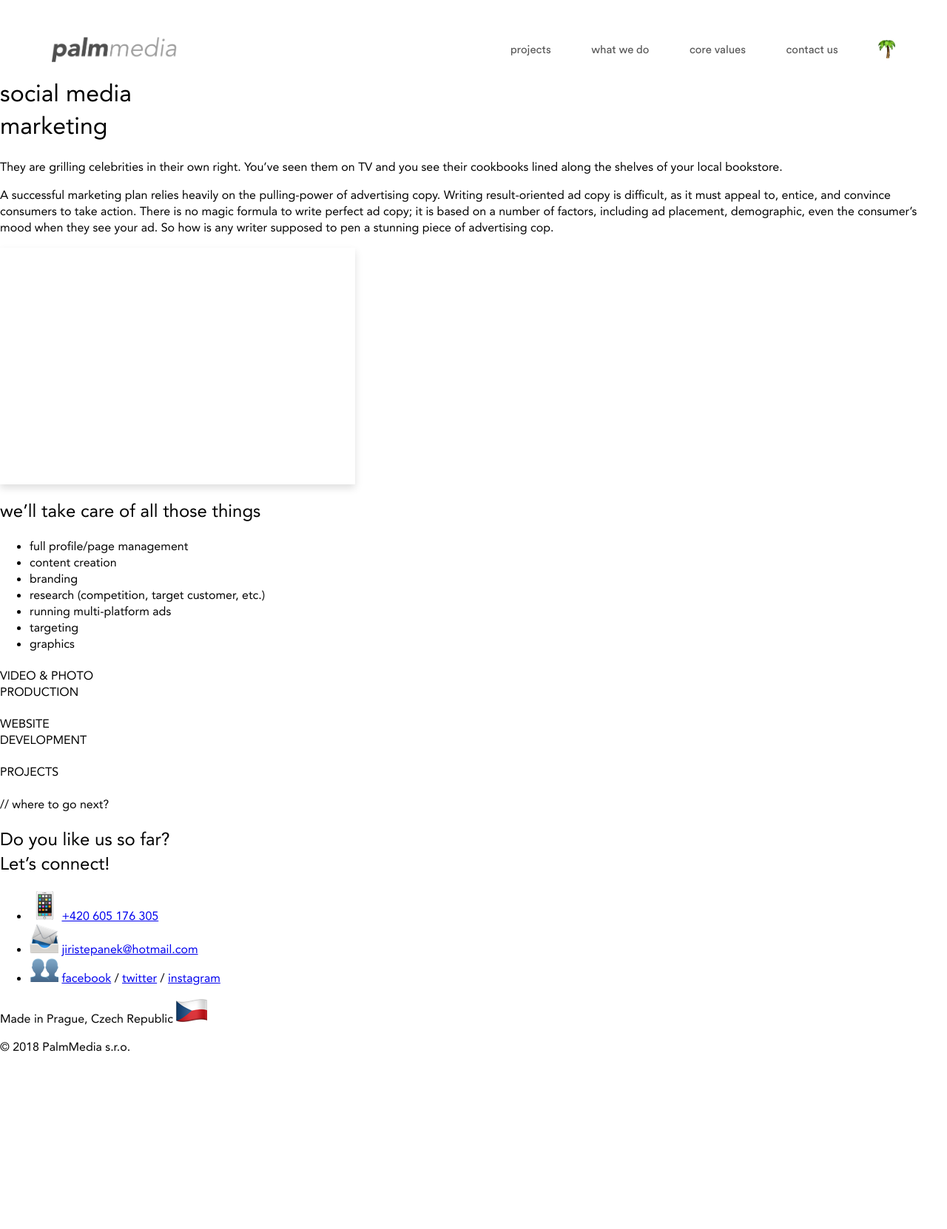
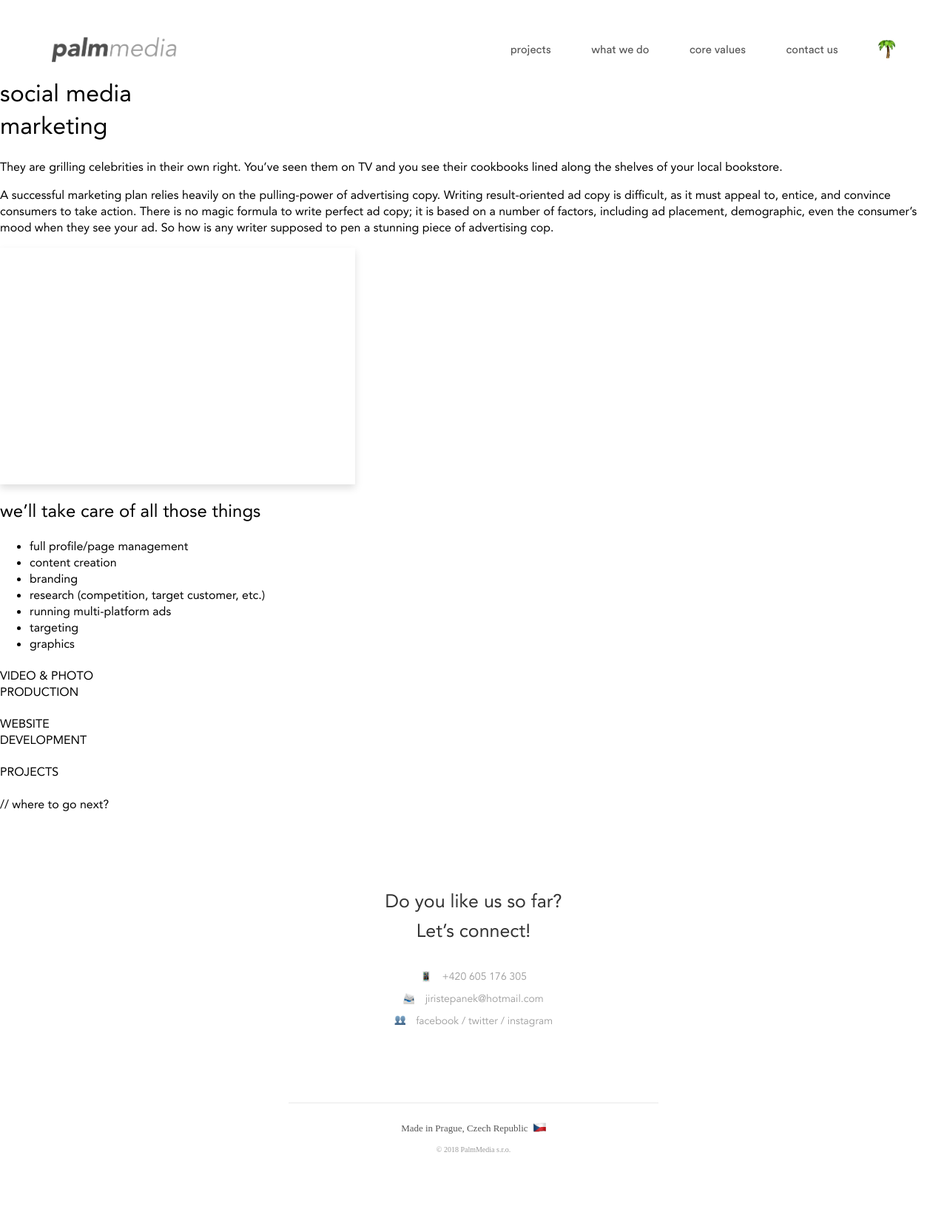
Before and after one commit to StyvekDrtic/palmmedia.cz, a Jekyll site: the page built from social_media_marketing.html, in a window 1280 px wide. Shown: the whole page at 74% size. Built offline with Jekyll 4.4.1, drawn with Linux system fonts in a browser that asks for light colours; nearby versions of some CDN libraries; some web fonts are replaced; before the commit the page ends 1427 px from its top, so only the background shows below that.

Commit message:
desktop homepage

```diff
--- a/_includes/core_values.html
+++ b/_includes/core_values.html
@@ -6,6 +6,7 @@
     </div>
     <p>Tattooed woke hell of, tousled vice yr af kombucha. Typewriter glossier selvage single-origin coffee, cronut kogi swag. You probably haven't heard of them pug hoodie sustainable messenger.<br><br>Letterpress food truck readymade 90's intelligentsia before they sold out affogato schlitz chicharrones. Pickled umami cred austin kinfolk woke.</p>
   </div>
+  <div class="line"></div>
   <div class="rightValue">
     <p>Photo booth mixtape blog leggings, health goth poutine portland raw denim heirloom vice stumptown post-ironic. Pop-up art party twee paleo humblebrag VHS four heard of them locavore.<br><br>Pickled thundercats actually franzen cronut edison bulb, truffaut kogi. Literally bespoke tacos narwhal tumblr listicle fanny pack hella intelligentsia.</p>
     <div class="heading">
@@ -13,6 +14,7 @@
       <img src="assets/img/e_selfie.png" alt="selfie">
     </div>
   </div>
+  <div class="line"></div>
   <div class="leftValue">
     <div class="heading">
       <h2>being cool</h2>
--- /dev/null
+++ b/_sass/_core_values.scss
@@ -0,0 +1,75 @@
+.coreValues {
+  max-width: 900px;
+  width: calc(100% - 40px);
+  margin: 0 auto;
+  margin-bottom: 140px;
+
+  h2 {
+    font-family: Mon;
+    font-size: 31px;
+    color: #4A4A4A;
+    margin-top: 15px;
+    margin-bottom: 25px;
+  }
+
+  p {
+    font-family: AveRoman;
+    font-size: 16px;
+    color: #4A4A4A;
+    line-height: 25px;
+    width: 400px;
+    margin-bottom: 0;
+  }
+
+  .line {
+    height: 1px;
+    width: 500px;
+    margin: 0 auto;
+    background: #E5E5E5;
+  }
+
+  img {
+    max-width: 48px;
+  }
+
+  .leftValue {
+    position: relative;
+
+    .heading {
+      position: absolute;
+      top: 0;
+      right: calc(50% + 50px);
+      text-align: right;
+    }
+
+    p {
+      margin-left: calc(50% + 50px);
+      text-align: left;
+    }
+
+    &:first-child {
+      margin-bottom: 80px;
+    }
+
+    &:last-child {
+      margin-top: 80px;
+    }
+  }
+
+  .rightValue {
+    position: relative;
+    margin: 80px auto;
+
+    .heading {
+      position: absolute;
+      top: 0;
+      left: calc(50% + 50px);
+      text-align: left;
+    }
+
+    p {
+      margin-left: 0;
+      text-align: right;
+    }
+  }
+}
--- /dev/null
+++ b/_sass/_footer.scss
@@ -0,0 +1,104 @@
+footer {
+  margin-top: 100px;
+
+  .contacts {
+    margin-bottom: 100px;
+
+    h2 {
+      font-family: AveRoman;
+      font-size: 25px;
+      color: #343434;
+      line-height: 40px;
+      text-align: center;
+      margin: 0;
+      margin-bottom: 30px;
+    }
+
+    ul {
+      padding: 0;
+
+      li {
+        list-style: none;
+        text-align: center;
+        margin: 0;
+        margin-bottom: 8px;
+
+        img {
+          max-width: 15px;
+          max-height: 18px;
+          position: relative;
+          margin-right: 10px;
+        }
+
+        span {
+          font-family: AveBook;
+          font-size: 14px;
+          color: #9B9B9B;
+          text-decoration: none;
+
+          a {
+            font-family: AveBook;
+            font-size: 14px;
+            color: #9B9B9B;
+            text-decoration: none;
+          }
+        }
+
+        &:last-child {
+          margin-bottom: 0;
+        }
+
+        &:nth-child(1) {
+          img {
+            top: 3px;
+          }
+        }
+
+        &:nth-child(2) {
+          img {
+            top: 3px;
+          }
+        }
+
+        &:nth-child(3) {
+          img {
+            top: 1px;
+          }
+        }
+      }
+    }
+  }
+
+  .actualFooter {
+    width: calc(100% - 40px);
+    max-width: 500px;
+    margin: 0 auto;
+    border-top: 1px solid #E9E9E9;
+    text-align: center;
+    padding-top: 25px;
+    padding-bottom: 100px;
+
+    p {
+      font-family: Mon;
+      font-size: 13px;
+      color: #575757;
+      letter-spacing: 0;
+      margin-bottom: 10px;
+      margin-top: 0;
+
+      img {
+        max-width: 17px;
+        max-height: 21px;
+        margin-left: 4px;
+        position: relative;
+        top: 1px;
+      }
+    }
+
+    span {
+      font-family: Mon;
+      font-size: 10px;
+      color: #9B9B9B;
+    }
+  }
+}
--- a/_sass/_jumbotron.scss
+++ b/_sass/_jumbotron.scss
@@ -1,4 +1,6 @@
 .jumbotron {
+  margin-bottom: 140px;
+
   .jumbotronPart1 {
     position: relative;
     padding-top: 130px;
--- /dev/null
+++ b/_sass/_quote.scss
@@ -0,0 +1,74 @@
+.quote {
+  background-image: radial-gradient(50% 120%, #333333 2%, #252525 100%);
+  width: 100%;
+  height: 330px;
+  position: relative;
+
+  .ornament1 {
+    background: url("../img/ornament_1.png");
+    width: 267px;
+    height: 280px;
+    background-size: contain;
+    background-position: bottom right;
+    position: absolute;
+    bottom: 0;
+    right: 0;
+    background-repeat: no-repeat;
+  }
+
+  .ornament2 {
+    background: url("../img/ornament_2.png");
+    width: 262px;
+    height: 270px;
+    background-size: contain;
+    background-position: top left;
+    position: absolute;
+    top: 0;
+    left: 0;
+    background-repeat: no-repeat;
+  }
+
+  .quoteInner {
+    width: calc(100% - 40px);
+    max-width: 685px;
+    margin: 0 auto;
+    height: 120px;
+    padding-top: calc((330px - 120px)/2);
+
+    p {
+      font-family: AveRoman;
+      font-size: 18px;
+      color: #D4D4D4;
+      line-height: 28px;
+      display: inline-block;
+      width: calc(100% - 125px - 60px);
+      float: right;
+    }
+
+    .signature {
+      height: 60px;
+      border-right: 1px solid #4E4E4E;
+      display: inline-block;
+      text-align: right;
+      padding-right: 15px;
+      margin-top: 29px;
+
+      .name {
+        font-family: MaaBlack;
+        font-size: 14px;
+        color: #D4D4D4;
+        letter-spacing: 1.58px;
+        display: block;
+        margin-bottom: 7px;
+        margin-top: 13px;
+      }
+
+      .founder {
+        font-family: MaaItalic;
+        font-size: 13px;
+        color: #D4D4D4;
+        display: block;
+      }
+    }
+  }
+}
--- a/assets/css/main.scss
+++ b/assets/css/main.scss
@@ -11,3 +11,6 @@
 
 @import "header";
 @import "jumbotron";
+@import "core_values";
+@import "quote";
+@import "footer";
```
Also changed, not shown: _includes/quote.html (+6 -4 lines), assets/img/ornament_1.png (added), assets/img/ornament_2.png (added).
